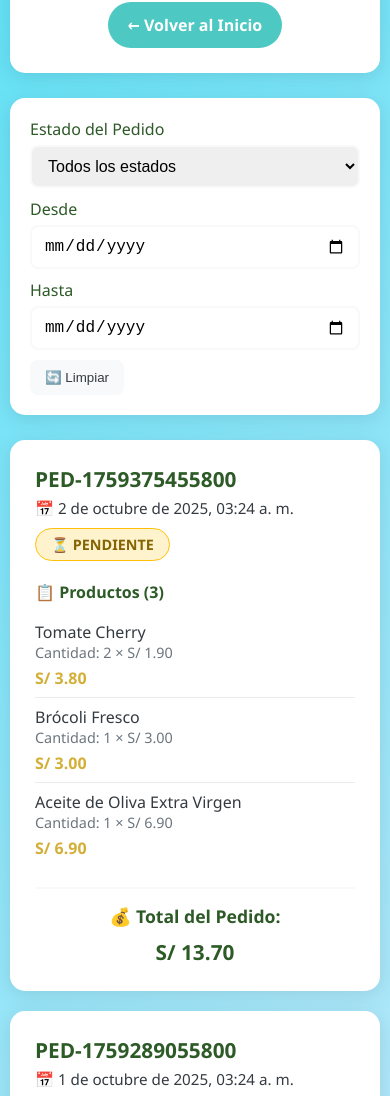
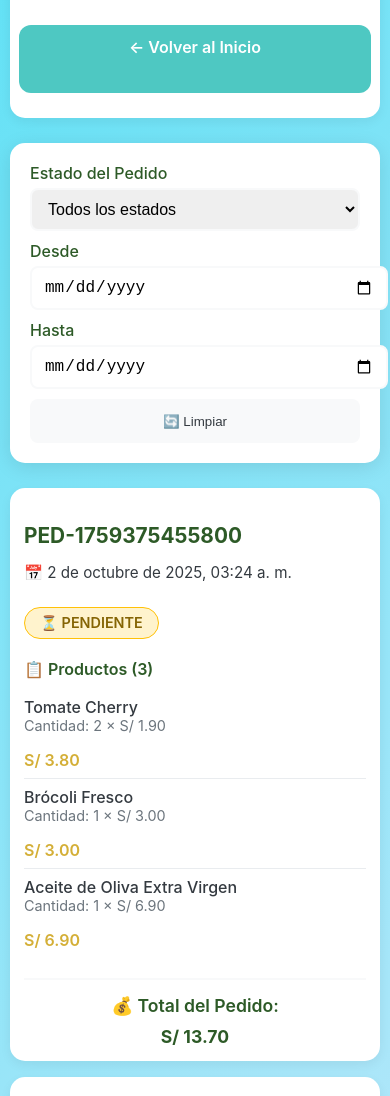
Before and after one commit to Jean48-fonseca/ecomarket, a website: page mis-pedidos.html in a window 390 px wide. Shown: the part 83-1179 px from the top of the page. Drawn offline with Linux system fonts and the light colour scheme; sample sign-in values are in the browser's storage.

Commit message:
fix: responsive CSS in mis-pedidos.html; export migrateGuestCartToUser in session.js; ensure session.js loaded in login.html

```diff
--- a/mis-pedidos.html
+++ b/mis-pedidos.html
@@ -20,17 +20,14 @@
             --info: #17a2b8;
         }
 
-        * {
-            margin: 0;
-            padding: 0;
-            box-sizing: border-box;
-        }
-
         body {
-            font-family: 'Segoe UI', Tahoma, Geneva, Verdana, sans-serif;
             background: linear-gradient(135deg, #60e1f5 0%, #e0eafc 100%);
             min-height: 100vh;
             color: var(--dark-gray);
+            margin: 0;
+            font-family: -apple-system, BlinkMacSystemFont, "Segoe UI", Roboto, "Helvetica Neue", Arial, sans-serif;
+            -webkit-font-smoothing: antialiased;
+            -moz-osx-font-smoothing: grayscale;
         }
 
         .container {
@@ -387,6 +384,43 @@
                 text-align: center;
             }
         }
+
+        /* Mejoras adicionales para móviles y tablets */
+        @media (max-width: 1024px) {
+            /* En tablets, mostrar una sola columna en el grid de pedidos para mejor lectura */
+            .orders-grid {
+                grid-template-columns: 1fr !important;
+                gap: 16px;
+            }
+                .order-card {
+                    padding: 18px;
+                }
+                .order-items .item {
+                    display: flex;
+                    flex-direction: column;
+                    align-items: flex-start;
+                    gap: 8px;
+                }
+                .item-price { margin-top: 8px; }
+                .filter-row { grid-template-columns: 1fr !important; }
+                .filter-group input, .filter-group select, .clear-filters-btn { width:100%; }
+                .back-button, .start-shopping { width:100%; display:block; }
+        }
+
+        @media (max-width: 480px) {
+            .order-card { padding: 14px; }
+            .header h1 { font-size: 1.4rem; }
+            .item-name { font-size: 1rem; }
+            .item-details { font-size: 0.9rem; }
+            .total-amount { font-size: 1.1rem; }
+            .back-button, .start-shopping { padding: 12px 16px; font-size: 1rem; border-radius: 12px; }
+
+            /* Aumentar el área táctil de botones */
+            button, .back-button, .start-shopping { min-height: 44px; }
+
+            /* Reducir sombras para dispositivos de bajo rendimiento */
+            .order-card, .header { box-shadow: 0 4px 12px rgba(0, 0, 0, 0.06); }
+        }
     </style>
 </head>
 <body>
--- a/session.js
+++ b/session.js
@@ -118,6 +118,7 @@
     clearSession,
     renewSession,
     getSessionKeyForCart,
+    migrateGuestCartToUser,
     SESSION_KEY
   };
 })(window);
```
Also changed, not shown: login.html (+1 -0 lines).
